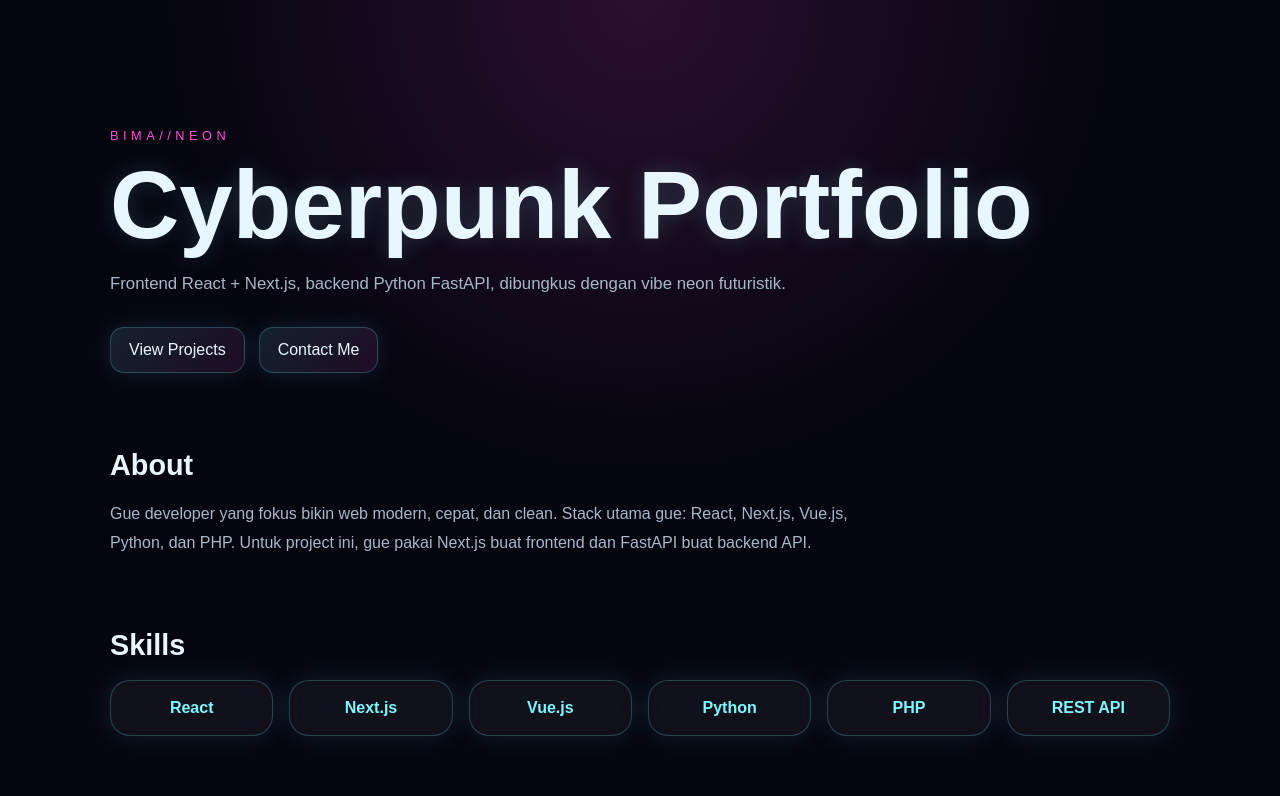
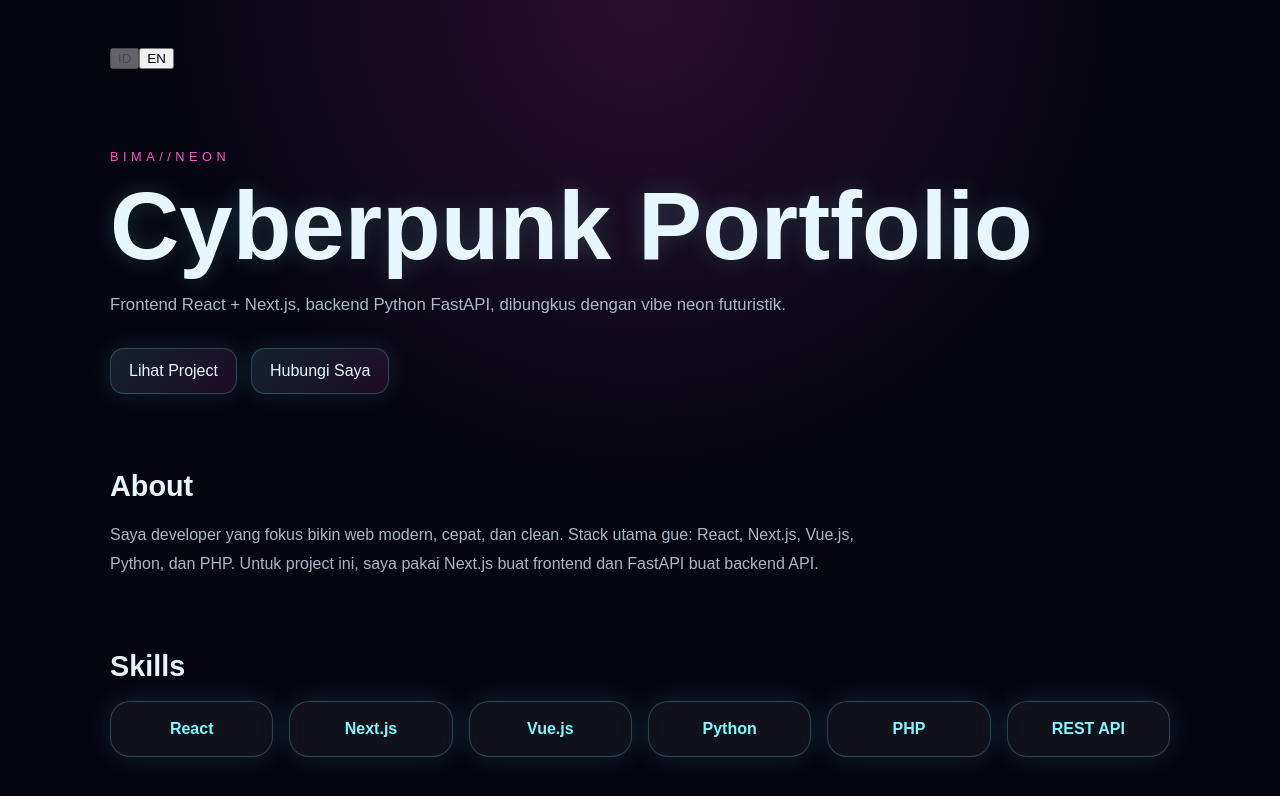
Before and after one commit to inibima/neon-portfolio, a Next.js app in the folder frontend/: page / in a window 1280 px wide. Shown: the top 796 px of the page. Built offline with nearby package versions, Linux system fonts and the light colour scheme; no server answers.

Commit message:
Phase 2: Complete bilingual UI foundation

```diff
--- a/frontend/app/page.jsx
+++ b/frontend/app/page.jsx
@@ -1,12 +1,28 @@
 "use client";
 
 import { useState, useEffect } from "react";
+import { translations } from "../data/translations";
 
 
 export default function Home() {
 
   const [projects, setProjects] = useState([]);
   const [lang, setLang] = useState("id");
+
+  const t = translations[lang];
+
+  useEffect(() => {
+  const savedLang = localStorage.getItem("lang");
+
+  if (savedLang) {
+    setLang(savedLang);
+  }
+  }, []);
+
+  useEffect(() => {
+  localStorage.setItem("lang", lang);
+  }, [lang]);
+
 
   useEffect(() => {
     const fetchProjects = async () => {
@@ -33,30 +49,43 @@ export default function Home() {
 
   return (
     <main className="page">
+
+      <div className="languageSwitch">
+        <button
+          onClick={() => setLang("id")}
+          disabled={lang === "id"}
+        >
+          ID
+        </button>
+
+        <button
+          onClick={() => setLang("en")}
+          disabled={lang === "en"}
+        >
+          EN
+        </button>
+      </div>
+
       <section className="hero">
         <p className="eyebrow">BIMA//NEON</p>
-        <h1>Cyberpunk Portfolio</h1>
-        <p className="subtitle">
-          Frontend React + Next.js, backend Python FastAPI, dibungkus dengan vibe neon futuristik.
-        </p>
+        <h1>{t.hero.title}</h1>
+        <p className="subtitle">{t.hero.subtitle}</p>
 
         <div className="hero-links">
-          <a href="#projects">View Projects</a>
-          <a href="#contact">Contact Me</a>
+          <a href="#projects">{t.hero.viewProjects}</a>
+          <a href="#contact">{t.hero.contactMe}</a>
         </div>
       </section>
 
       <section className="section" id="about">
-        <h2>About</h2>
+        <h2>{t.about.title}</h2>
         <p className="text">
-          Gue developer yang fokus bikin web modern, cepat, dan clean. Stack utama gue:
-          React, Next.js, Vue.js, Python, dan PHP. Untuk project ini, gue pakai Next.js
-          buat frontend dan FastAPI buat backend API.
+          {t.about.description}
         </p>
       </section>
 
       <section className="section" id="skills">
-        <h2>Skills</h2>
+        <h2>{t.skills.title}</h2>
         <div className="grid">
           <div className="card">React</div>
           <div className="card">Next.js</div>
@@ -68,7 +97,7 @@ export default function Home() {
       </section>
 
       <section className="section" id="projects">
-        <h2>Projects</h2>
+        <h2>{t.projects.title}</h2>
         <div className="projects">
           {projects.length > 0 ? (
             projects.map((project) => (
@@ -97,7 +126,7 @@ export default function Home() {
       </section>
 
       <section className="section" id="contact">
-        <h2>Contact</h2>
+        <h2>{t.contact.title}</h2>
         <form
           className="form"
           onSubmit={async (e) => {
@@ -117,17 +146,34 @@ export default function Home() {
             });
 
             if (res.ok) {
-              alert("Pesan berhasil dikirim.");
+              alert(t.contact.success);
+
+              console.log(e.currentTarget);
+
               e.currentTarget.reset();
             } else {
-              alert("Gagal mengirim pesan.");
+              alert(t.contact.failed);
             }
           }}
         >
-          <input name="name" placeholder="Nama" required />
-          <input name="email" type="email" placeholder="Email" required />
-          <textarea name="message" placeholder="Pesan" rows="5" required />
-          <button type="submit">Kirim Pesan</button>
+          <input
+            name="name"
+            placeholder={t.contact.name}
+            required
+         />
+          <input
+            name="email"
+            type="email"
+            placeholder={t.contact.email}
+            required
+         />
+          <textarea
+            name="message"
+            placeholder={t.contact.message}
+            rows="5"
+            required
+         />
+          <button type="submit">{t.contact.send}</button>
         </form>
       </section>
     </main>
--- a/frontend/data/translations.js
+++ b/frontend/data/translations.js
@@ -0,0 +1,73 @@
+export const translations = {
+  id: {
+    hero: {
+      title: "Cyberpunk Portfolio",
+      subtitle:
+        "Frontend React + Next.js, backend Python FastAPI, dibungkus dengan vibe neon futuristik.",
+      viewProjects: "Lihat Project",
+      contactMe: "Hubungi Saya",
+    },
+
+    about: {
+      title: "About",
+      description:
+        "Saya developer yang fokus bikin web modern, cepat, dan clean. Stack utama gue: React, Next.js, Vue.js, Python, dan PHP. Untuk project ini, saya pakai Next.js buat frontend dan FastAPI buat backend API.",
+    },
+
+    skills: {
+      title: "Skills",
+    },
+
+    projects: {
+      title: "Projects",
+      impact: "Dampak",
+      empty: "Tidak ada project yang dapat ditampilkan."
+    },
+
+    contact: {
+      title: "Kontak",
+      name: "Nama",
+      email: "Email",
+      message: "Pesan",
+      send: "Kirim Pesan",
+      success: "Pesan berhasil dikirim.",
+      failed: "Gagal mengirim pesan."
+    }
+  },
+
+  en: {
+    hero: {
+      title: "Cyberpunk Portfolio",
+      subtitle:
+        "Frontend React + Next.js, Python FastAPI backend, wrapped in a futuristic neon style.",
+      viewProjects: "View Projects",
+      contactMe: "Contact Me",
+    },
+
+    about: {
+      title: "About",
+      description:
+        "I am a developer focused on building modern, fast, and clean web applications. My primary stack includes React, Next.js, Vue.js, Python, and PHP. This portfolio uses Next.js for the frontend and FastAPI for the backend API.",
+    },
+
+    skills: {
+      title: "Skills",
+    },
+
+    projects: {
+      title: "Projects",
+      impact: "Impact",
+      empty: "No projects available."
+    },
+
+    contact: {
+      title: "Contact",
+      name: "Name",
+      email: "Email",
+      message: "Message",
+      send: "Send Message",
+      success: "Message sent successfully.",
+      failed: "Failed to send message."
+    }
+  }
+};
```
